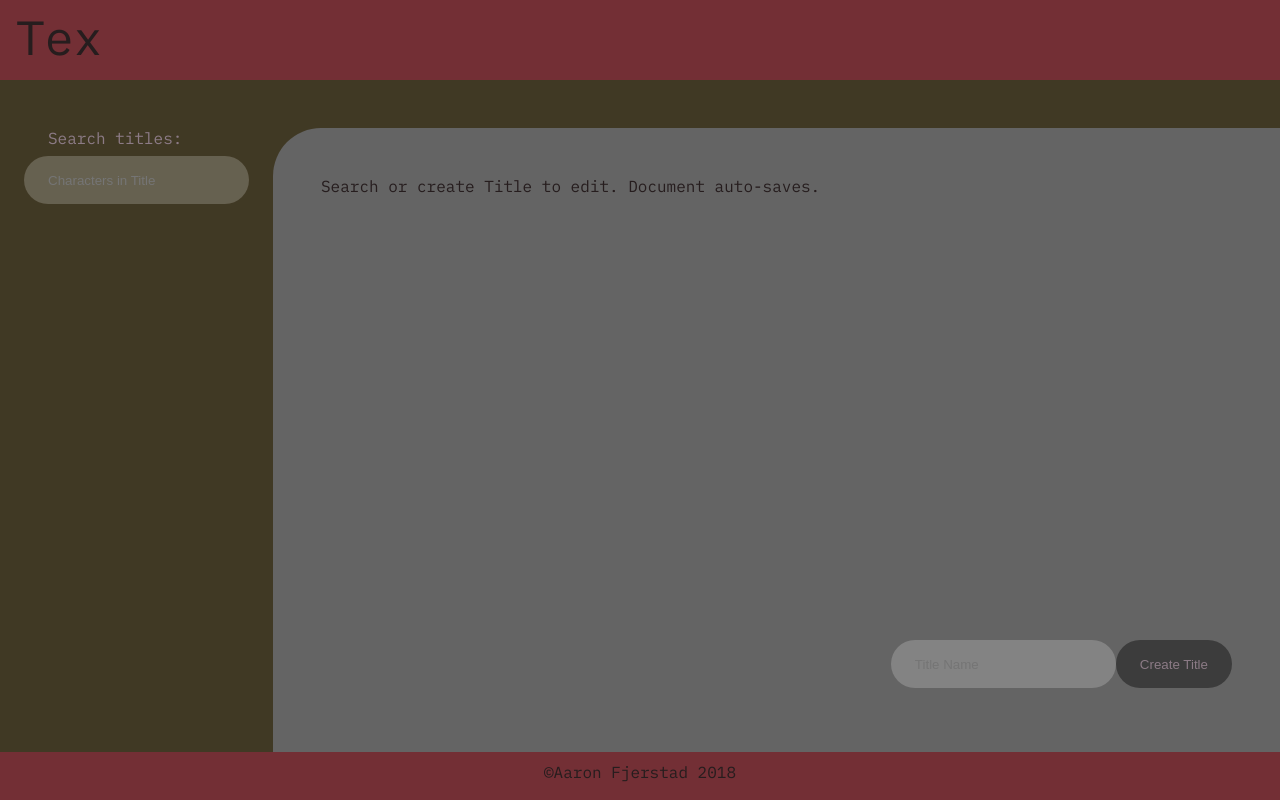
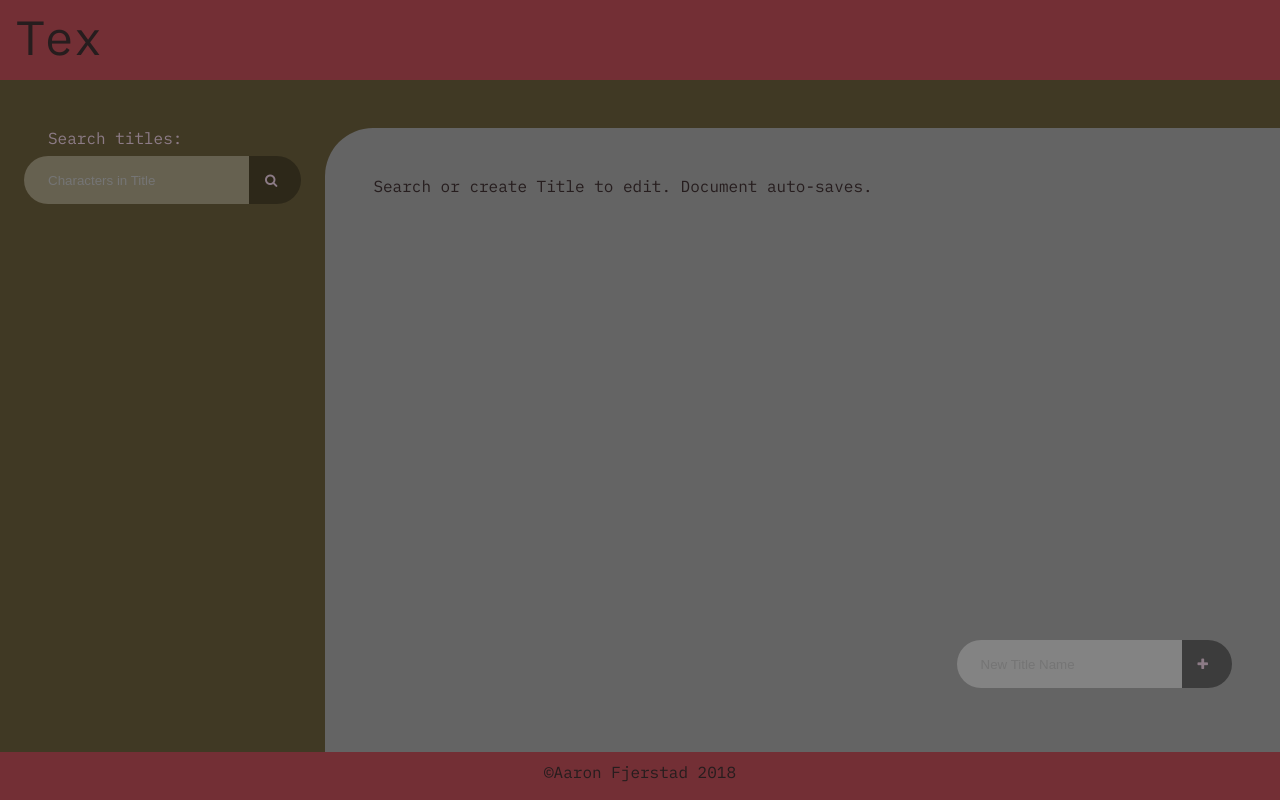
Before and after one commit to aaronfjerstad/creativeproject4, a Vue app in the folder vue/alarms/: page / in a window 1280 px wide. Built offline with nearby package versions, Linux system fonts and the light colour scheme.

Commit message:
Improved deletions and UI.

```diff
--- a/vue/alarms/index.html
+++ b/vue/alarms/index.html
@@ -5,6 +5,7 @@
     <meta charset="utf-8">
     <meta name="viewport" content="width=device-width,initial-scale=1.0">
     <title>Tex Notepad</title>
+    <link href="https://maxcdn.bootstrapcdn.com/font-awesome/4.7.0/css/font-awesome.min.css" rel="stylesheet">
     <link href="https://fonts.googleapis.com/css?family=IBM+Plex+Mono" rel="stylesheet">
     <style type="text/css">
       body {
--- a/vue/alarms/src/components/AppHeader.vue
+++ b/vue/alarms/src/components/AppHeader.vue
@@ -4,12 +4,12 @@
       <span class="logotext">Tex</span>
     </div>
     <span class="fill">&nbsp;</span>
-    <div class="create_layout">
-      <form @submit="onCreate">
-        <input class="modern" type="text" v-model="text" placeholder="Title Name"/>
-        <input class="modern" type="submit" value="Create Title"/>
+    <!-- <div class="create_layout"> -->
+      <form class="create_layout" @submit="onCreate">
+        <input class="modern" type="text" v-model="text" placeholder="New Title Name"/>
+        <button class="modern" @click="onCreate"><i class="fa fa-plus" aria-hidden="true"></i></button>
       </form>
-    </div>
+    <!-- </div> -->
   </div>
 </template>
 
@@ -58,6 +58,8 @@ export default {
     flex-grow: 1;
   }
   .create_layout {
+    display: flex;
+    flex-direction: row;
     vertical-align: middle;
     margin-top: 50%;
     padding-right: 3rem;
@@ -67,23 +69,30 @@ export default {
   }
 
   input.modern[type="text"] {
+    display: inline;
     background-color: rgba(255,255,255,.2);
     border:none;
     box-sizing: border-box;
     height: 3rem;
     border-radius: 1.5rem;
+    border-top-right-radius: 0px;
+    border-bottom-right-radius: 0px;
     padding-left: 1.5rem;
     padding-right: 1.5rem;
   }
 
-  input.modern[type="submit"] {
+  button.modern {
+    display: inline;
     height: 3rem;
     box-sizing: border-box;
     background-color: rgba(0,0,0,0.4);
     color: #8C7B86;
     border:none;
     border-radius: 1.5rem;
-    padding-left: 1.5rem;
+    border-top-left-radius: 0px;
+    border-bottom-left-radius: 0px;
+    padding-left: 1rem;
     padding-right: 1.5rem;
+    cursor: pointer;
   }
 </style>
--- a/vue/alarms/src/components/Full.vue
+++ b/vue/alarms/src/components/Full.vue
@@ -3,7 +3,8 @@
     <results
       :results="results"
       @search="onSearch($event)"
-      @getdoc="onGetDoc($event)">
+      @getdoc="onGetDoc($event)"
+      @deldoc="onDelDoc($event)">
     </results>
     <editor
       :visible="visible"
@@ -51,6 +52,10 @@ export default {
     onGetDoc(getDocEvent) {
       // console.log(getDocEvent);
       this.$store.dispatch('getDoc', getDocEvent);
+    },
+    onDelDoc(delDocEvent) {
+      console.log("Receiving " + delDocEvent);
+      this.$store.dispatch('deleteDoc', delDocEvent);
     }
   },
   watch: {
--- a/vue/alarms/src/components/Results.vue
+++ b/vue/alarms/src/components/Results.vue
@@ -4,9 +4,15 @@
       <div style="margin-left: 1.5rem;">
         Search titles:
       </div>
-      <input class="modern" type="text" v-model="query" placeholder="Characters in Title"/>
-      <div class="result_div" v-for="result in computedResults" @click="onClickResult(result)">
-        <span>{{result}}</span>
+      <form class="modern" @submit.prevent="onSubmit">
+        <input class="modern" type="text" v-model="query" placeholder="Characters in Title"/>
+        <button class="modern" @click="onSubmit"><i class="fa fa-search" aria-hidden="true"></i></button>
+        <!-- <input class="modern" type="submit" value="Search"/> -->
+      </form>
+
+      <div class="result_div" v-for="result in computedResults">
+        <span class="result_delete" @click="onDelete(result)">x</span>
+        <span class="result_text" @click="onClickResult(result)">{{result}}</span>
       </div>
     </div>
   </div>
@@ -29,13 +35,14 @@ export default {
     }
   },
   methods: {
+    onDelete(result) {
+      console.log("Sending " + result);
+      this.$emit('deldoc', result);
+    },
     onClickResult(result) {
-      console.log("Sending " + result);
       this.$emit('getdoc', result);
-    }
-  },
-  watch: {
-    query(val) {
+    },
+    onSubmit() {
       this.$emit('search', this.query);
     }
   }
@@ -60,15 +67,38 @@ export default {
     border-bottom: solid 3px #261D1E;
     margin-bottom: 3px;
   }
+  form.modern {
+    display: flex;
+    flex-direction: row;
+  }
   input.modern {
+    display: inline;
     background-color: rgba(255,255,255,.2);
     border:none;
     box-sizing: border-box;
     height: 3rem;
     border-radius: 1.5rem;
+    border-top-right-radius: 0px;
+    border-bottom-right-radius: 0px;
     padding-left: 1.5rem;
     padding-right: 1.5rem;
     margin-top:.5rem;
     margin-bottom: 1rem;
   }
+  button.modern {
+    display: inline;
+    background-color: rgba(0,0,0,0.3);
+    color: #8C7B86;
+    border:none;
+    box-sizing: border-box;
+    height: 3rem;
+    border-radius: 1.5rem;
+    border-top-left-radius: 0px;
+    border-bottom-left-radius: 0px;
+    padding-left: 1rem;
+    padding-right: 1.5rem;
+    margin-top:.5rem;
+    margin-bottom: 1rem;
+    cursor: pointer;
+  }
 </style>
--- a/vue/alarms/src/store.js
+++ b/vue/alarms/src/store.js
@@ -30,6 +30,9 @@ export default new Vuex.Store({
   mutations: {
     setSearchResults: (state, payload) => {
       state.stateSearchResults = payload;
+    },
+    removeSearchResult: (state, payload) => {
+      state.stateSearchResults = state.stateSearchResults.filter(val=>val!==payload);
     },
     setDocTitle: (state, payload) => {
       state.stateDocTitle = payload;
@@ -86,13 +89,18 @@ export default new Vuex.Store({
           commit('setDoc', {});
         });
     },
-    deleteDoc: ({commit}, title) => {
+    deleteDoc: ({commit, getters}, title) => {
       axios.delete('/api/data/' + window.btoa(title))
         .then(resp => {
-          commit('setDocTitle', "");
-          commit('setDoc', {});
+          // console.log("Deleted " + title);
+          if(title === getters.docTitle) {
+            // console.log("Was current");
+            commit('setDocTitle', "");
+            commit('setDoc', {});
+          }
+          commit('removeSearchResult', title);
         }).catch(err => {
-
+          console.log("Couldn't delete " + title);
         });
     }
   }
```
Also changed, not shown: 1 other file (tests, documents, lock files or other folders).
